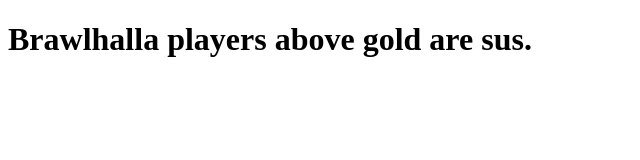
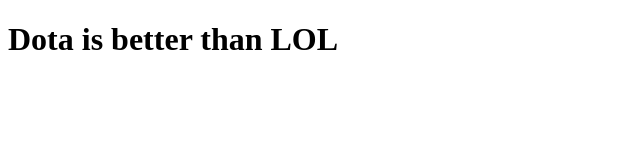
Before and after one commit to nenene23121/tugrulhan.com, a plain HTML site: page index.html in a window 1280 px wide. Shown: the whole page, without its empty margins (0-640 px from the left). Drawn offline with Linux system fonts and the light colour scheme.

Commit message:
Update index.html

```diff
--- a/index.html
+++ b/index.html
@@ -4,6 +4,6 @@
     <title>ReallyRealWebsite</title>
   </head>
   <body>
-    <h1>Brawlhalla players above gold are sus.</h1>
+    <h1>Dota is better than LOL</h1>
   </body>
 </html>
```
